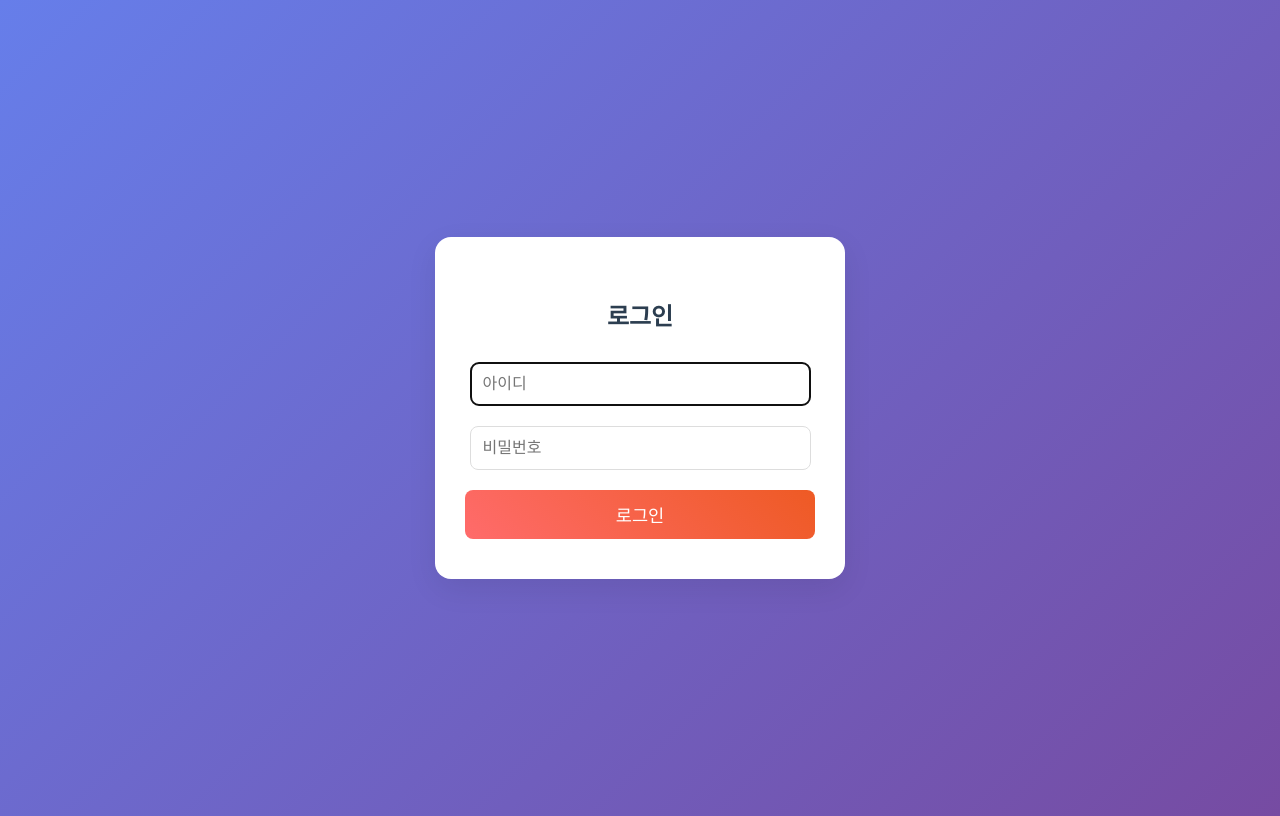
After one commit to changheecho/lotto, a Flask app: page /login in a window 1280 px wide. The commit adds this page. Run offline with Flask 3, Linux system fonts and the light colour scheme.

Commit message:
login 기능 추가

```diff
--- a/app.py
+++ b/app.py
@@ -1,4 +1,5 @@
-from flask import Flask, render_template, jsonify
+from flask import Flask, render_template, jsonify, request, redirect, url_for, flash, session
+from flask_login import LoginManager, UserMixin, login_user, login_required, logout_user, current_user
 import random
 import requests
 from datetime import datetime, timedelta
@@ -10,6 +11,31 @@ import pickle
 import time
 
 app = Flask(__name__)
+app.secret_key = 'your_secret_key_here'  # 실제 서비스에서는 환경변수로 관리하세요
+
+# Flask-Login 설정
+login_manager = LoginManager()
+login_manager.init_app(app)
+login_manager.login_view = 'login'
+
+# 임시 사용자 저장소 (실제 서비스에서는 DB 사용)
+USERS = {
+    'testuser': {'password': 'testpass'}
+}
+
+# User 모델
+class User(UserMixin):
+    def __init__(self, username):
+        self.id = username
+
+    def get_id(self):
+        return self.id
+
+@login_manager.user_loader
+def load_user(user_id):
+    if user_id in USERS:
+        return User(user_id)
+    return None
 
 # 캐시 설정
 CACHE_DIR = 'cache'
@@ -386,9 +412,35 @@ def get_analysis_message(analysis_type, confidence_score=None):
 
     return base_message
 
+
+# 로그인 페이지
+@app.route('/login', methods=['GET', 'POST'])
+def login():
+    if request.method == 'POST':
+        username = request.form['username']
+        password = request.form['password']
+        user = USERS.get(username)
+        if user and user['password'] == password:
+            login_user(User(username))
+            flash('로그인 성공!', 'success')
+            return redirect(url_for('index'))
+        else:
+            flash('아이디 또는 비밀번호가 올바르지 않습니다.', 'danger')
+    return render_template('login.html')
+
+# 로그아웃
+@app.route('/logout')
+@login_required
+def logout():
+    logout_user()
+    flash('로그아웃 되었습니다.', 'info')
+    return redirect(url_for('login'))
+
+# 메인 페이지 (로그인 필요)
 @app.route('/')
+@login_required
 def index():
-    return render_template('index.html')
+    return render_template('index.html', username=current_user.get_id())
 
 @app.route('/generate')
 def generate():
--- a/requirements.txt
+++ b/requirements.txt
@@ -1,3 +1,4 @@
 Flask==2.3.3
+Flask-Login
 Werkzeug==2.3.7
 requests==2.31.0
--- /dev/null
+++ b/templates/login.html
@@ -0,0 +1,75 @@
+<!DOCTYPE html>
+<html lang="ko">
+<head>
+    <meta charset="UTF-8">
+    <title>로그인 - AI 로또 번호 분석</title>
+    <meta name="viewport" content="width=device-width, initial-scale=1.0">
+    <style>
+        body {
+            background: linear-gradient(135deg, #667eea 0%, #764ba2 100%);
+            min-height: 100vh;
+            display: flex;
+            align-items: center;
+            justify-content: center;
+            font-family: 'Arial', sans-serif;
+        }
+        .login-container {
+            background: white;
+            padding: 40px 30px;
+            border-radius: 16px;
+            box-shadow: 0 10px 30px rgba(0,0,0,0.08);
+            width: 350px;
+            text-align: center;
+        }
+        h2 {
+            margin-bottom: 20px;
+            color: #2c3e50;
+        }
+        input[type="text"], input[type="password"] {
+            width: 90%;
+            padding: 12px;
+            margin: 10px 0;
+            border: 1px solid #ddd;
+            border-radius: 8px;
+            font-size: 1em;
+        }
+        button {
+            width: 100%;
+            padding: 12px;
+            background: linear-gradient(45deg, #ff6b6b, #ee5a24);
+            color: white;
+            border: none;
+            border-radius: 8px;
+            font-size: 1.1em;
+            cursor: pointer;
+            margin-top: 10px;
+        }
+        .flash {
+            margin-bottom: 15px;
+            padding: 10px;
+            border-radius: 6px;
+            font-size: 0.95em;
+        }
+        .flash-success { background: #e0f7fa; color: #00796b; }
+        .flash-danger { background: #ffebee; color: #c62828; }
+        .flash-info { background: #e3f2fd; color: #1565c0; }
+    </style>
+</head>
+<body>
+    <div class="login-container">
+        <h2>로그인</h2>
+        {% with messages = get_flashed_messages(with_categories=true) %}
+          {% if messages %}
+            {% for category, message in messages %}
+              <div class="flash flash-{{ category }}">{{ message }}</div>
+            {% endfor %}
+          {% endif %}
+        {% endwith %}
+        <form method="post">
+            <input type="text" name="username" placeholder="아이디" required autofocus><br>
+            <input type="password" name="password" placeholder="비밀번호" required><br>
+            <button type="submit">로그인</button>
+        </form>
+    </div>
+</body>
+</html>
```
Also changed, not shown: templates/index.html (+4 -3 lines).
